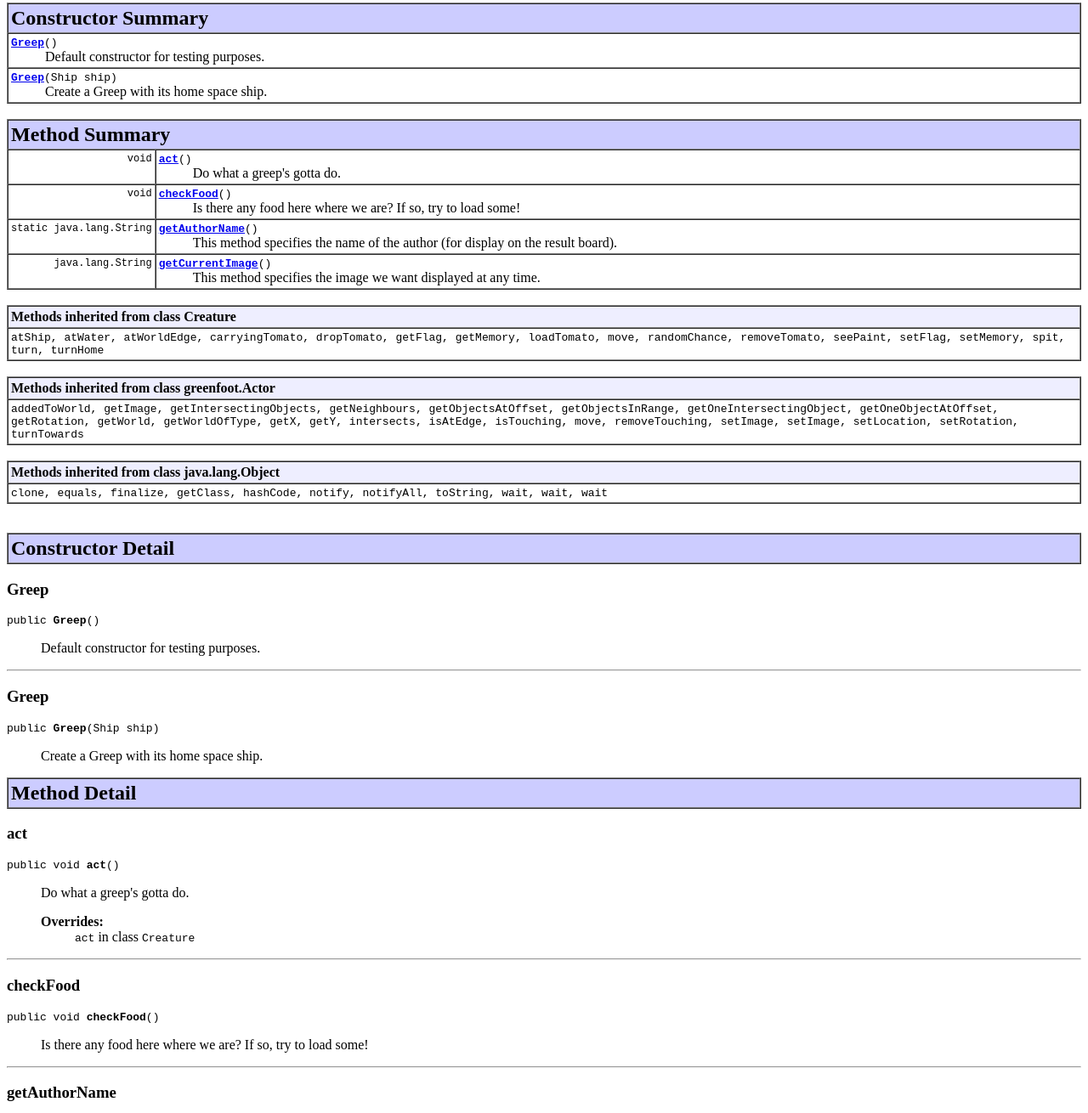
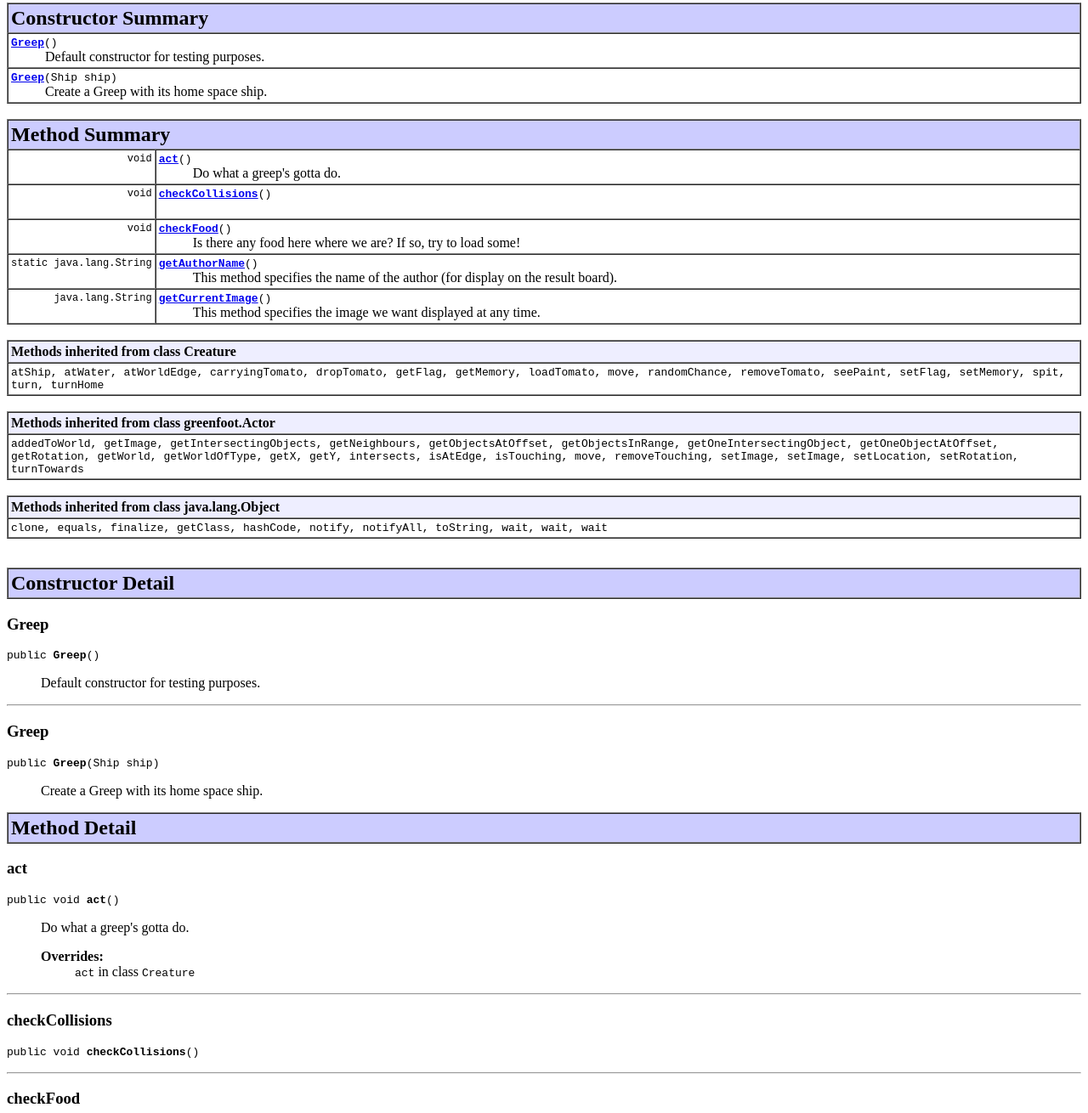
Before and after one commit to alexhp2019/Greenfoot, a plain HTML site: page greeps/doc/Greep.html in a window 1280 px wide. Shown: the part 370-1680 px from the top of the page at 85% size. Drawn offline with Linux system fonts and the light colour scheme.

Commit message:
Add files via upload

```diff
--- a/greeps/doc/Greep.html
+++ b/greeps/doc/Greep.html
@@ -2,13 +2,13 @@
 <!--NewPage-->
 <HTML>
 <HEAD>
-<!-- Generated by javadoc (build 1.8.0_111) on Mon Mar 25 11:40:30 ADT 2019 -->
+<!-- Generated by javadoc (build 1.8.0_111) on Tue Mar 26 13:13:57 ADT 2019 -->
 <META http-equiv="Content-Type" content="text/html; charset=UTF-8">
 <TITLE>
 Greep
 </TITLE>
 
-<META NAME="date" CONTENT="2019-03-25">
+<META NAME="date" CONTENT="2019-03-26">
 
 <LINK REL ="stylesheet" TYPE="text/css" HREF="stylesheet.css" TITLE="Style">
 
@@ -95,6 +95,14 @@ A Greep is an alien creature that likes to collect tomatoes.
 
 <BR>
 &nbsp;&nbsp;&nbsp;&nbsp;&nbsp;&nbsp;&nbsp;&nbsp;&nbsp;&nbsp;Do what a greep's gotta do.</TD>
+</TR>
+<TR BGCOLOR="white" CLASS="TableRowColor">
+<TD ALIGN="right" VALIGN="top" WIDTH="1%"><FONT SIZE="-1">
+<CODE>&nbsp;void</CODE></FONT></TD>
+<TD><CODE><B><A HREF="Greep.html#checkCollisions()">checkCollisions</A></B>()</CODE>
+
+<BR>
+&nbsp;&nbsp;&nbsp;&nbsp;&nbsp;&nbsp;&nbsp;&nbsp;&nbsp;&nbsp;&nbsp;</TD>
 </TR>
 <TR BGCOLOR="white" CLASS="TableRowColor">
 <TD ALIGN="right" VALIGN="top" WIDTH="1%"><FONT SIZE="-1">
@@ -206,6 +214,17 @@ public void <B>act</B>()</PRE>
 </DL>
 <HR>
 
+<A NAME="checkCollisions()"><!-- --></A><H3>
+checkCollisions</H3>
+<PRE>
+public void <B>checkCollisions</B>()</PRE>
+<DL>
+<DD><DL>
+</DL>
+</DD>
+</DL>
+<HR>
+
 <A NAME="checkFood()"><!-- --></A><H3>
 checkFood</H3>
 <PRE>
```
Also changed, not shown: greeps/doc/allclasses-frame.html (+2 -2 lines), greeps/doc/allclasses-noframe.html (+2 -2 lines), greeps/doc/constant-values.html (+2 -2 lines), greeps/doc/index.html (+1 -1 lines), greeps/doc/package-frame.html (+2 -2 lines), greeps/doc/package-summary.html (+2 -2 lines), greeps/doc/logfile.txt, 4 other files.
